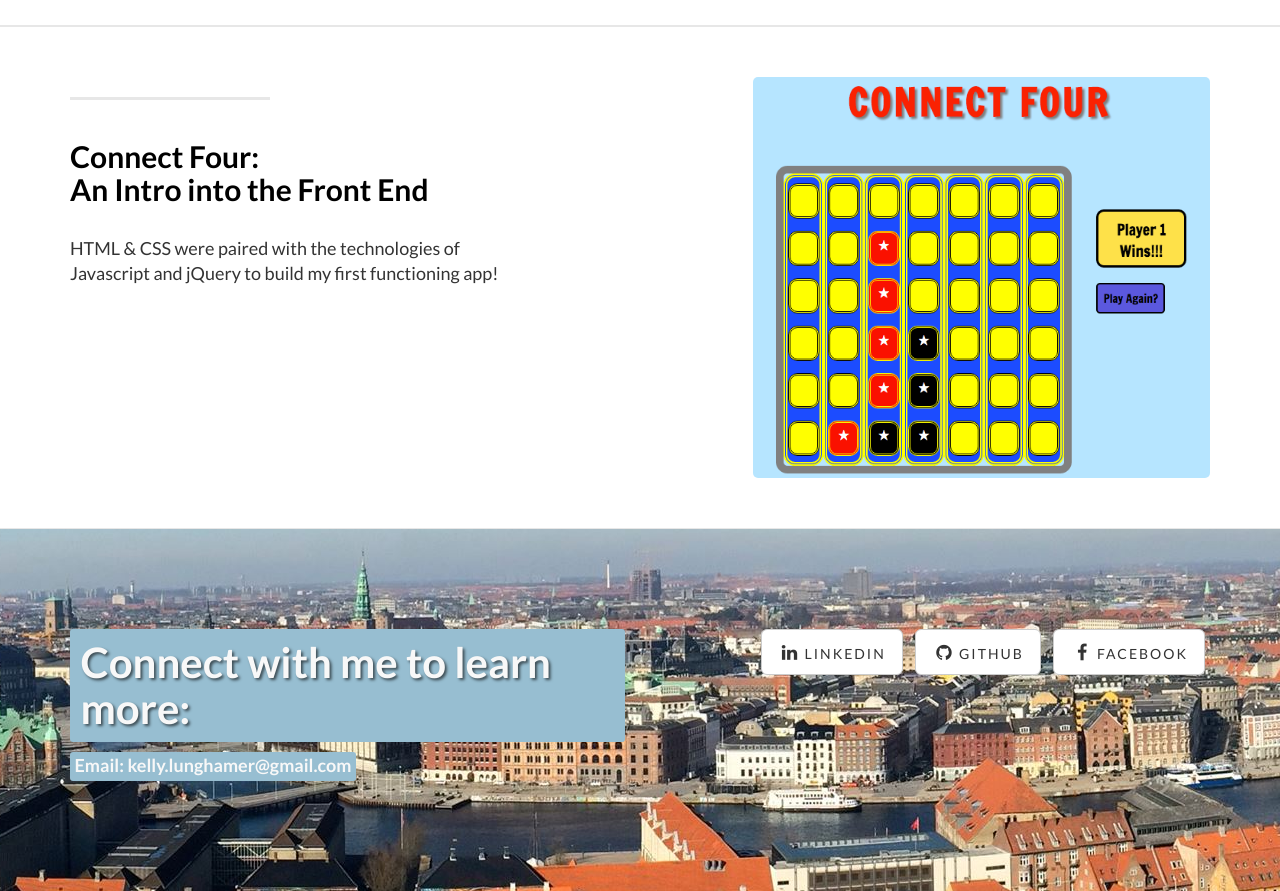
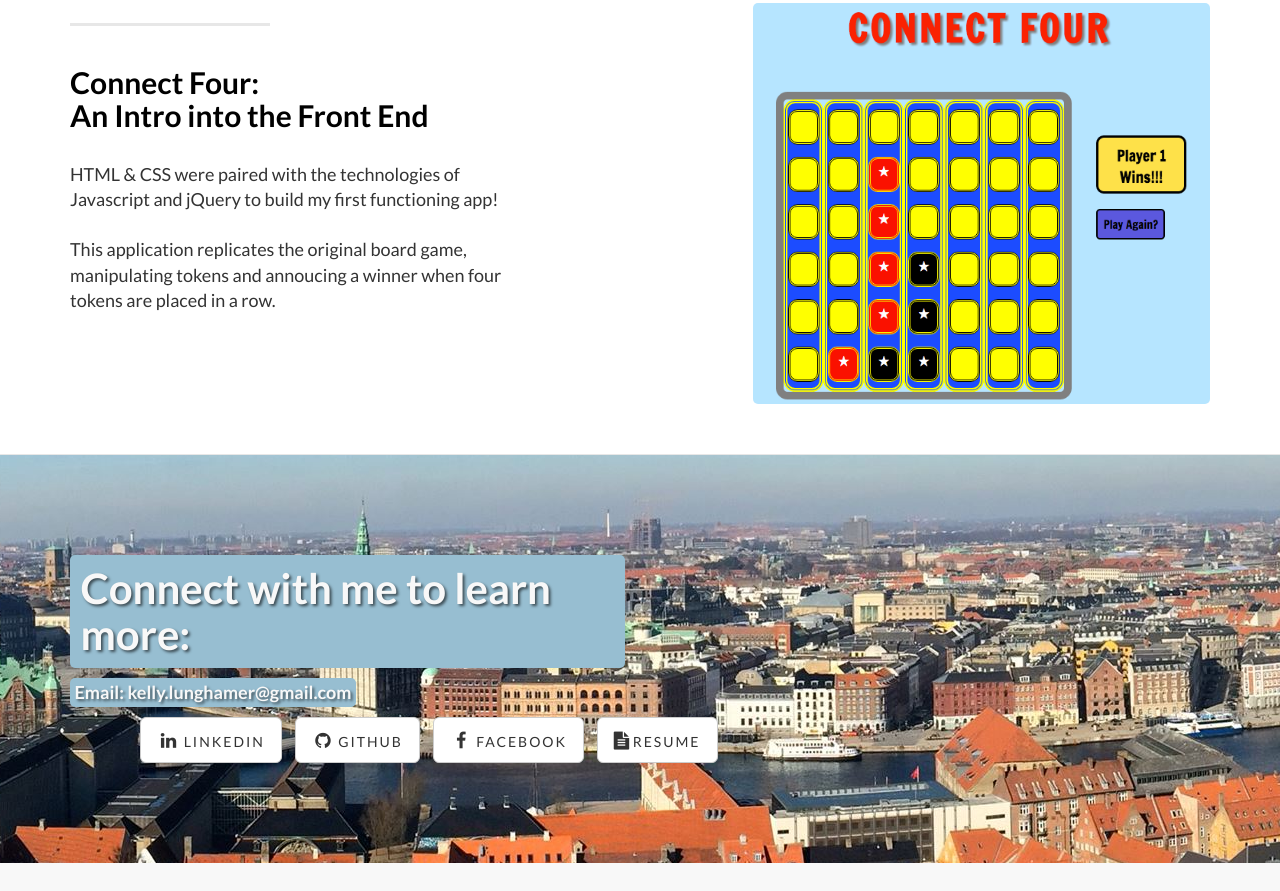
Before and after one commit to klunghamer/MyWebsite, a plain HTML site: page index.html in a window 1280 px wide. Shown: the part 1728-2619 px from the top of the page. Drawn offline with Linux system fonts and the light colour scheme; files that its build step writes are made by us from their sources.

Commit message:
Added content and resume button

```diff
--- a/custom.css
+++ b/custom.css
@@ -14,12 +14,15 @@
   background: url('./pics/copenhagen.jpg') no-repeat center center;
 }
 
-#contrast {
-  /*text-shadow: 4px 4px 5px rgba(0,0,0,0.9)*/
+.contrast {
   background-color: #97BED1;
   padding: .25em;
-  border-radius: 3px;
+  border-radius: 5px;
   display: inline-block;
+}
+
+.email {
+  text-shadow: 2px 2px 3px rgba(0,0,0,0.6);
 }
 
 .project-link {
@@ -29,10 +32,3 @@
   text-decoration: none;
   color: black;
 }
-
-
-@media (min-width: 786px) {
-  .kelly {
-    margin-top: 7em;
-  }
-}
--- a/index.html
+++ b/index.html
@@ -83,6 +83,9 @@
                             <li>
                                 <a href="https://www.facebook.com/klunghamer" class="btn btn-default btn-lg"><i class="fa fa-facebook fa-fw"></i> <span class="network-name">Facebook</span></a>
                             </li>
+                            <li>
+                                <a href="https://drive.google.com/file/d/0B0Xym31FXXkZOFNraWttMmpqS2s/view?usp=sharing" class="btn btn-default btn-lg"><i class="fa fa-file-text" aria-hidden="true"></i> <span class="network-name">Resume</span></a>
+                            </li>
                         </ul>
                     </div>
                 </div>
@@ -103,7 +106,7 @@
                   <h1>About Me!</h1>
                     <hr class="section-heading-spacer">
                     <div class="clearfix"></div>
-                    <p class="lead">As a web developer, I approach problems with a fresh perspective, pulling information from every available resource in order to improve myself with every challenge. I have a curious energy about programming, which allows me to be resilient and dedicated towards my projects. After graduating from the University of Michigan with a B.S. in Biopsychology, Cognition and Neuroscience, I am excited learn more about all aspects of web development and growing tech field. I am bright-eyed and eager to implement different coding languages into my projects, and always looking to improve my coding skills.</p>
+                    <p class="lead">I have a curious energy about programming, and I strive to always improve.  With a background in neuroscience, I know the importance of an open mind and the lessons learned from new challenges. This mindset makes me resilient and dedicated towards my projects, and gives me the tools to produce incredible work. I am a current remote student at General Assembly WDI, and I am very excited to jump-start my web dev career following my graduation in November 2016.</p>
                 </div>
 
                 <div class="col-lg-5 col-sm-pull-6  col-sm-6">
@@ -125,7 +128,7 @@
                     <hr class="section-heading-spacer">
                     <div class="clearfix"></div>
                     <a class="project-link" href="https://customclosets.herokuapp.com/"><h2 class="section-heading">Custom Closets</h2></a>
-                    <p class="lead">This application allows users to login, add photos, and manage their personal closets while giving them the capability to navigate through other users’ closets.<br>TECH: MongoDB, Node.js, Mongoose, Javascript</p>
+                    <p class="lead">This application allows users to login, add photos, and manage their personal closets while giving them the capability to navigate through other users’ closets.<br><strong>TECH:</strong> MongoDB, Mongoose, Node.js, Express, Javascript</p>
                 </div>
                 <div class="col-lg-5 col-sm-pull-6  col-sm-6">
                     <a href="https://customclosets.herokuapp.com/"><img class="img-responsive" src="./pics/customclosetspic.png" alt=""></a>
@@ -144,7 +147,7 @@
                     <hr class="section-heading-spacer">
                     <div class="clearfix"></div>
                     <a class="project-link" href="https://klunghamer.github.io/Connect-Four/"><h2 class="section-heading">Connect Four:<br>An Intro into the Front End</h2></a>
-                    <p class="lead">HTML & CSS were paired with the technologies of Javascript and jQuery to build my first functioning app!</p>
+                    <p class="lead">HTML & CSS were paired with the technologies of Javascript and jQuery to build my first functioning app!<br><br>This application replicates the original board game, manipulating tokens and annoucing a winner when four tokens are placed in a row.</p>
                 </div>
                 <div class="col-lg-5 col-lg-offset-2 col-sm-6">
                     <a href="https://klunghamer.github.io/Connect-Four/"><img class="img-responsive" src="./pics/connectfour.png" alt=""></a>
@@ -182,12 +185,16 @@
     <div class="banner">
 
         <div class="container">
-
             <div class="row">
-                <div class="col-lg-6">
-                    <h2 id="contrast">Connect with me to learn more:</h2>
-                </div>
-                <div class="col-lg-6">
+              <div class="col-lg-6 col-md-12">
+                  <h2 class="contrast">Connect with me to learn more:</h2>
+              </div>
+              <div class="col-lg-12 col-md-12">
+                  <h4 class="contrast email">Email: kelly.lunghamer@gmail.com</h2>
+              </div>
+            </div>
+            <div class="row">
+                <div class="col-lg-7">
                     <ul class="list-inline banner-social-buttons">
                       <li>
                           <a href="https://www.linkedin.com/in/kellylunghamer" class="btn btn-default btn-lg"><i class="fa fa-linkedin fa-fw"></i> <span class="network-name">Linkedin</span></a>
@@ -199,11 +206,12 @@
                       <li>
                           <a href="https://www.facebook.com/klunghamer" class="btn btn-default btn-lg"><i class="fa fa-facebook fa-fw"></i> <span class="network-name">Facebook</span></a>
                       </li>
+                      <li>
+                          <a href="https://drive.google.com/file/d/0B0Xym31FXXkZOFNraWttMmpqS2s/view?usp=sharing" class="btn btn-default btn-lg"><i class="fa fa-file-text" aria-hidden="true"></i> <span class="network-name">Resume</span></a>
+                      </li>
                     </ul>
-                </div><br>
-                <div class="col-lg-12">
-                    <h4 id="contrast">Email: kelly.lunghamer@gmail.com</h2>
                 </div>
+
             </div>
 
         </div>
```
